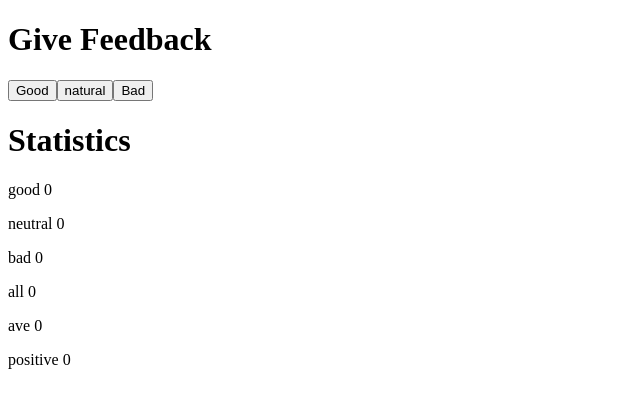
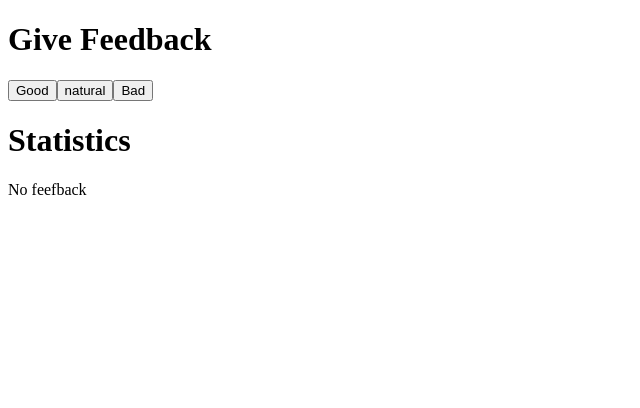
Before and after one commit to yasminebrahimi/Full_Stack_Open_Uni_Autumn_2025, a React app: page / in a window 1280 px wide. Shown: the top 408 px of the page, without its empty margins (0-640 px from the left). Built offline with nearby package versions, Linux system fonts and the light colour scheme; the HTML template or start-up script is replaced by a standard one.

Commit message:
Add solution for 1.9

```diff
--- a/src/App.jsx
+++ b/src/App.jsx
@@ -1,16 +1,38 @@
 import { useState } from "react";
+
+const Statistics = ({ good, neutral, bad }) => {
+  const all = good + neutral + bad;
+
+  if (all === 0) {
+    return (
+      <div>
+        <h1>Statistics</h1>
+        <p>No feefback</p>
+      </div>
+    );
+  }
+
+  const ave = all === 0 ? 0 : (good * 1 + neutral * -1) / all;
+  const positive = all == 0 ? 0 : (good / all) * 100;
+
+  return (
+    <div>
+      <h1>Statistics</h1>
+      <p>good {good}</p>
+      <p>neutral {neutral}</p>
+      <p>bad {bad}</p>
+      <p>all {all}</p>
+      <p>ave {ave}</p>
+      <p>positive {positive}</p>
+    </div>
+  );
+};
 
 const App = () => {
   // save clicks of each button to its own state
   const [good, setGood] = useState(0);
   const [neutral, setNeutral] = useState(0);
   const [bad, setBad] = useState(0);
-
-  const all = good + neutral + bad;
-
-  const ave = all === 0 ? 0 : (good + neutral + bad) / all;
-
-  const positive = all == 0 ? 0 : (good / all) * 100;
 
   return (
     <div>
@@ -25,14 +47,7 @@ const App = () => {
         Bad
       </button>
 
-      <h1>Statistics</h1>
-
-      <p>good {good}</p>
-      <p>neutral {neutral}</p>
-      <p>bad {bad}</p>
-      <p>all {all}</p>
-      <p>ave {ave}</p>
-      <p>positive {positive}</p>
+      <Statistics good={good} neutral={neutral} bad={bad} />
     </div>
   );
 };
```
